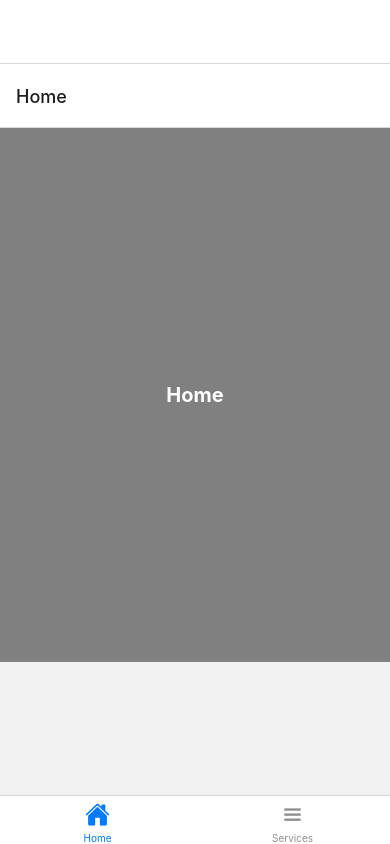
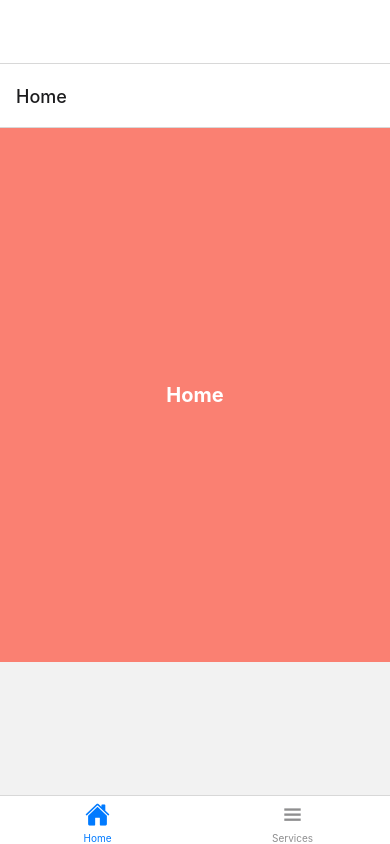
Before and after one commit to BusinessNextGen/Salon-App-Mobile, a React Native app: screen /Home in a window 390 px wide. Built offline with nearby package versions, Linux system fonts and the light colour scheme.

Commit message:
changed home page color

```diff
--- a/screens/HomeScreen.tsx
+++ b/screens/HomeScreen.tsx
@@ -10,7 +10,7 @@ const HomeScreen = () => {
 const styles = StyleSheet.create({
     container:{
         minHeight:'80%',
-        backgroundColor:'gray',
+        backgroundColor:'#FA8072',
         justifyContent:'center',
     },
     homeText:{
```
